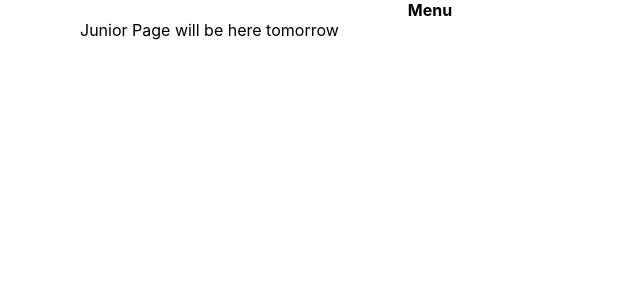
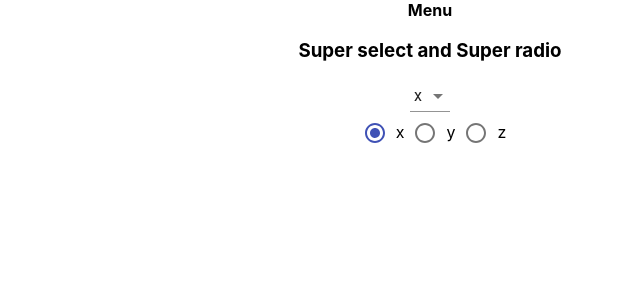
Before and after one commit to Olga-Kulagina/homeworks, a React (Create React App) app: page /#/junior in a window 1280 px wide. Shown: the top 300 px of the page, without its empty margins (210-850 px from the left). Built offline with nearby package versions, Linux system fonts and the light colour scheme.

Commit message:
Add SuperSelect and SuperRadio

```diff
--- a/package.json
+++ b/package.json
@@ -3,6 +3,7 @@
   "version": "0.1.0",
   "private": true,
   "dependencies": {
+    "@material-ui/core": "^4.11.0",
     "@testing-library/jest-dom": "^4.2.4",
     "@testing-library/react": "^9.3.2",
     "@testing-library/user-event": "^7.1.2",
--- a/src/h5/pages/Junior.tsx
+++ b/src/h5/pages/Junior.tsx
@@ -1,9 +1,10 @@
 import React from "react";
+import HW7 from '../../h7/HW7';
 
 function Junior() {
     return (
         <div>
-            Junior Page will be here tomorrow
+            <HW7 />
         </div>
     );
 }
--- /dev/null
+++ b/src/h7/HW7.tsx
@@ -0,0 +1,34 @@
+import React, {useState} from "react";
+import SuperSelect from "./common/c5-SuperSelect/SuperSelect";
+import SuperRadio from "./common/c6-SuperRadio/SuperRadio";
+
+const arr = ["x", "y", "z"];
+
+function HW7() {
+    const [value, onChangeOption] = useState(arr[0]);
+
+    return (
+        <div style={{textAlign: 'center'}}>
+            <h3>Super select and Super radio</h3>
+            {/*should work (должно работать)*/}
+            <div>
+                <SuperSelect
+                    options={arr}
+                    value={value}
+                    onChangeOption={onChangeOption}
+                />
+            </div>
+            <div>
+                <SuperRadio
+                    name={"radio"}
+                    options={arr}
+                    value={value}
+                    onChangeOption={onChangeOption}
+                />
+            </div>
+
+        </div>
+    );
+}
+
+export default HW7;
--- /dev/null
+++ b/src/h7/common/c5-SuperSelect/SuperSelect.tsx
@@ -0,0 +1,31 @@
+import React, {SelectHTMLAttributes, DetailedHTMLProps, ChangeEvent} from "react";
+import {MenuItem, Select} from '@material-ui/core';
+
+type DefaultSelectPropsType = DetailedHTMLProps<SelectHTMLAttributes<HTMLSelectElement>, HTMLSelectElement>
+
+type SuperSelectPropsType = DefaultSelectPropsType & {
+    options: any[]
+    onChangeOption: (option: any) => void
+}
+
+const SuperSelect: React.FC<SuperSelectPropsType> = (
+    {
+        options,
+        onChange, onChangeOption,
+        ...restProps
+    }
+) => {
+    const mappedOptions: any[] = options.map((option, index) => <MenuItem value={option} key={index}>{option}</MenuItem>) // map options with key
+
+    const onChangeCallback = (e: ChangeEvent<{ name?: string | undefined; value: unknown; }>) => {
+        onChangeOption(e.target.value)
+    }
+
+    return (
+        <Select value={restProps.value} onChange={onChangeCallback}>
+            {mappedOptions}
+        </Select>
+    );
+}
+
+export default SuperSelect;
--- /dev/null
+++ b/src/h7/common/c6-SuperRadio/SuperRadio.tsx
@@ -0,0 +1,44 @@
+import React, {ChangeEvent, InputHTMLAttributes, DetailedHTMLProps} from "react";
+import {Radio} from '@material-ui/core';
+
+type DefaultRadioPropsType = DetailedHTMLProps<InputHTMLAttributes<HTMLInputElement>, HTMLInputElement>
+
+type SuperRadioPropsType = DefaultRadioPropsType & {
+    options: any[]
+    onChangeOption: (option: any) => void
+}
+
+const SuperRadio: React.FC<SuperRadioPropsType> = (
+    {
+        type, name,
+        options, value,
+        onChange, onChangeOption,
+        ...restProps
+    }
+) => {
+    const onChangeCallback = (e: ChangeEvent<HTMLInputElement>) => {
+        onChangeOption(e.currentTarget.value);
+    }
+
+
+    const mappedOptions: any[] = options ? options.map((o, i) => ( // map options with key
+        <label key={name + "-" + i}>
+            <Radio
+                value={o}
+                checked={o === value}
+                name={name}
+                onChange={onChangeCallback}
+                color={'primary'}
+            />
+            {o}
+        </label>
+    )) : [];
+
+    return (
+        <>
+            {mappedOptions}
+        </>
+    );
+}
+
+export default SuperRadio;
```
Also changed, not shown: src/h7/common/c5-SuperSelect/AlternativeSuperSelect.tsx (added, +9 -0 lines), src/h7/common/c6-SuperRadio/AlternativeSuperRadio.tsx (added, +9 -0 lines), 1 other file (tests, documents, lock files or other folders).
